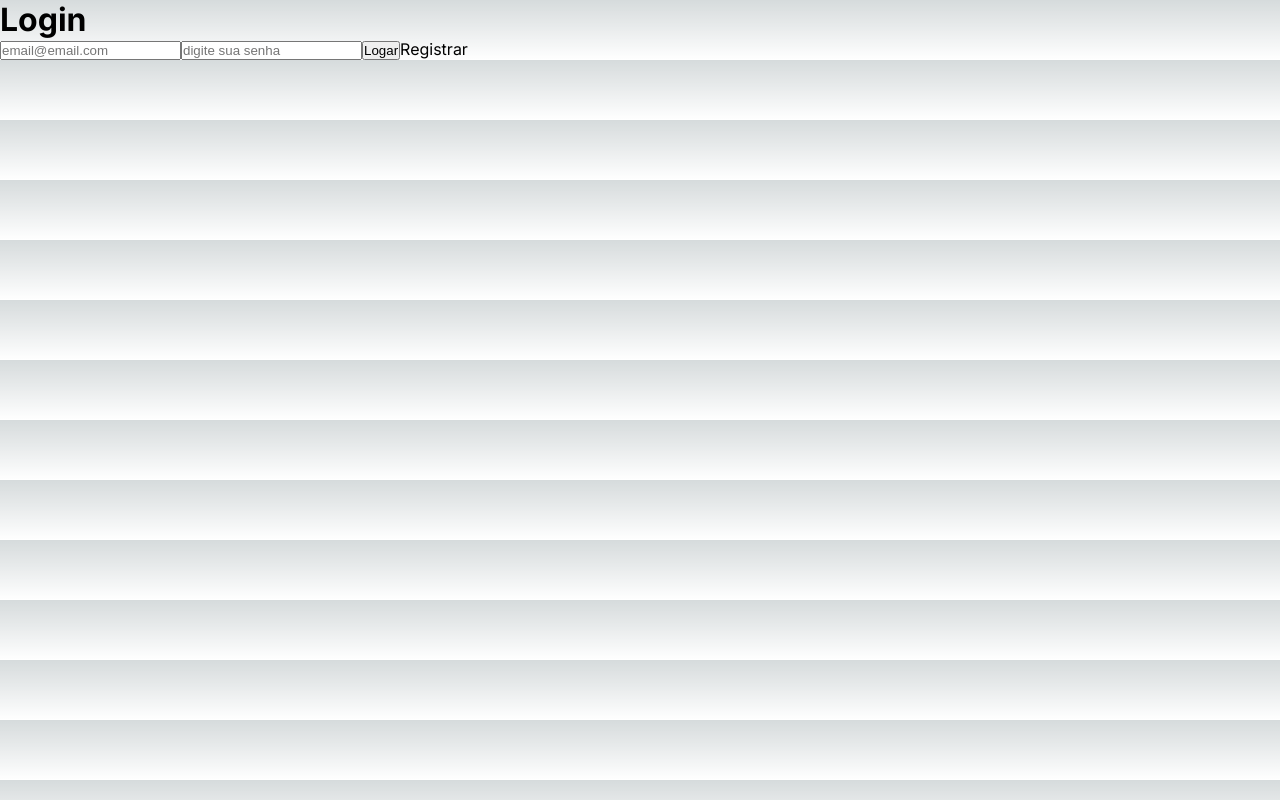
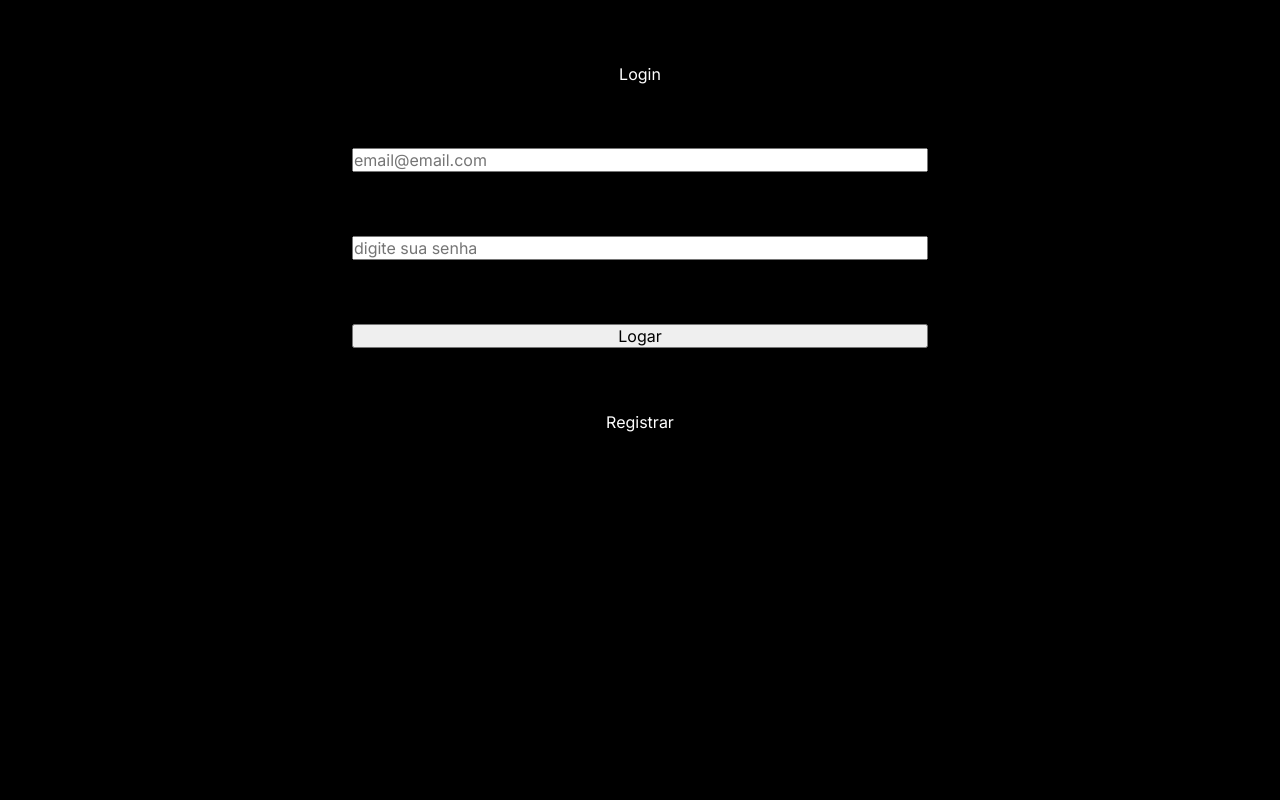
Before and after one commit to ronansalvador/-nextjs-with-prisma, a Next.js app: page /login in a window 1280 px wide. Built offline with nearby package versions, Linux system fonts and the light colour scheme.

Commit message:
feat(css): reset css

```diff
--- a/package.json
+++ b/package.json
@@ -14,7 +14,8 @@
     "jsonwebtoken": "^9.0.2",
     "next": "14.1.0",
     "react": "^18",
-    "react-dom": "^18"
+    "react-dom": "^18",
+    "react-toastify": "^10.0.4"
   },
   "devDependencies": {
     "@types/node": "^20",
--- a/src/app/api/login/route.ts
+++ b/src/app/api/login/route.ts
@@ -31,7 +31,7 @@ export async function POST(req: Request) {
     if (!user) {
       return NextResponse.json(
         {
-          message: 'Email inválido',
+          message: 'Login e/ou senha incorretos.',
         },
         { status: 404 },
       )
@@ -40,10 +40,10 @@ export async function POST(req: Request) {
     const hashOriginal = user.password
     const decrypt = compareHash(password, hashOriginal)
     if (decrypt !== true) {
-      ;('esta dando erro aqui de senha')
+      console.log('esta aqui')
       return NextResponse.json(
         {
-          message: 'Senha incorreta',
+          message: 'Login e/ou senha incorretos.',
         },
         { status: 404 },
       )
--- a/src/app/globals.css
+++ b/src/app/globals.css
@@ -1,107 +1,67 @@
-:root {
-  --max-width: 1100px;
-  --border-radius: 12px;
-  --font-mono: ui-monospace, Menlo, Monaco, "Cascadia Mono", "Segoe UI Mono",
-    "Roboto Mono", "Oxygen Mono", "Ubuntu Monospace", "Source Code Pro",
-    "Fira Mono", "Droid Sans Mono", "Courier New", monospace;
-
-  --foreground-rgb: 0, 0, 0;
-  --background-start-rgb: 214, 219, 220;
-  --background-end-rgb: 255, 255, 255;
-
-  --primary-glow: conic-gradient(
-    from 180deg at 50% 50%,
-    #16abff33 0deg,
-    #0885ff33 55deg,
-    #54d6ff33 120deg,
-    #0071ff33 160deg,
-    transparent 360deg
-  );
-  --secondary-glow: radial-gradient(
-    rgba(255, 255, 255, 1),
-    rgba(255, 255, 255, 0)
-  );
-
-  --tile-start-rgb: 239, 245, 249;
-  --tile-end-rgb: 228, 232, 233;
-  --tile-border: conic-gradient(
-    #00000080,
-    #00000040,
-    #00000030,
-    #00000020,
-    #00000010,
-    #00000010,
-    #00000080
-  );
-
-  --callout-rgb: 238, 240, 241;
-  --callout-border-rgb: 172, 175, 176;
-  --card-rgb: 180, 185, 188;
-  --card-border-rgb: 131, 134, 135;
-}
-
-@media (prefers-color-scheme: dark) {
-  :root {
-    --foreground-rgb: 255, 255, 255;
-    --background-start-rgb: 0, 0, 0;
-    --background-end-rgb: 0, 0, 0;
-
-    --primary-glow: radial-gradient(rgba(1, 65, 255, 0.4), rgba(1, 65, 255, 0));
-    --secondary-glow: linear-gradient(
-      to bottom right,
-      rgba(1, 65, 255, 0),
-      rgba(1, 65, 255, 0),
-      rgba(1, 65, 255, 0.3)
-    );
-
-    --tile-start-rgb: 2, 13, 46;
-    --tile-end-rgb: 2, 5, 19;
-    --tile-border: conic-gradient(
-      #ffffff80,
-      #ffffff40,
-      #ffffff30,
-      #ffffff20,
-      #ffffff10,
-      #ffffff10,
-      #ffffff80
-    );
-
-    --callout-rgb: 20, 20, 20;
-    --callout-border-rgb: 108, 108, 108;
-    --card-rgb: 100, 100, 100;
-    --card-border-rgb: 200, 200, 200;
-  }
+*,
+*::before,
+*::after {
+  box-sizing: border-box;
 }
 
 * {
-  box-sizing: border-box;
+  margin: 0;
   padding: 0;
-  margin: 0;
 }
 
 html,
 body {
-  max-width: 100vw;
-  overflow-x: hidden;
+  min-height: 100%;
+  scroll-behavior: smooth;
 }
 
 body {
-  color: rgb(var(--foreground-rgb));
-  background: linear-gradient(
-      to bottom,
-      transparent,
-      rgb(var(--background-end-rgb))
-    )
-    rgb(var(--background-start-rgb));
+  -webkit-font-smoothing: antialiased;
+}
+
+img,
+picture,
+video,
+canvas,
+svg {
+  display: block;
+  max-width: 100%;
+  height: auto;
+}
+
+input,
+button,
+textarea,
+select {
+  font: inherit;
+}
+
+p,
+h1,
+h2,
+h3,
+h4,
+h5,
+h6,
+a,
+div {
+  font-size: inherit;
+  font-weight: normal;
+  text-wrap: balance;
+  text-size-adjust: auto;
+  overflow-wrap: break-word;
+  vertical-align: baseline;
 }
 
 a {
+  text-decoration: none;
   color: inherit;
-  text-decoration: none;
 }
 
-@media (prefers-color-scheme: dark) {
-  html {
-    color-scheme: dark;
-  }
+iframe {
+  border: 0;
 }
+
+address {
+  font: inherit;
+}
--- a/src/app/login/page.tsx
+++ b/src/app/login/page.tsx
@@ -3,6 +3,9 @@ import React, { useState } from 'react'
 import { useUser } from '../context/userContext'
 import { redirect } from 'next/navigation'
 import Link from 'next/link'
+import { ToastContainer, toast } from 'react-toastify'
+import 'react-toastify/dist/ReactToastify.css'
+import styles from './style.module.css'
 
 interface UserType {
   id: Number | String
@@ -28,9 +31,14 @@ const LoginPage = () => {
   const { user, changeUser } = useUser()
   const URL = process.env.NEXT_PUBLIC_URL_API
 
+  const showToastError = (mensagem: string) => {
+    toast.error(mensagem, {
+      position: 'top-right',
+    })
+  }
+
   const logar = async (e: React.FormEvent) => {
     e.preventDefault()
-
     try {
       const response = await fetch(`${URL}/api/login`, {
         method: 'POST',
@@ -41,11 +49,11 @@ const LoginPage = () => {
       })
 
       if (!response.ok) {
-        throw new Error(`Erro na solicitação: ${response.statusText}`)
+        const error = await response.json()
+        showToastError(error.message)
       }
 
       const newUser: User = await response.json()
-
       changeUser(newUser)
     } catch (error) {
       if (error instanceof Error) {
@@ -54,9 +62,9 @@ const LoginPage = () => {
     }
   }
   return (
-    <div>
+    <div className={styles.page_login}>
       <h1>Login</h1>
-      <form onSubmit={logar}>
+      <form onSubmit={logar} className={styles.form_login}>
         <input
           type="email"
           name="email"
@@ -78,6 +86,7 @@ const LoginPage = () => {
         <button type="submit">Logar</button>
         <Link href="/register">Registrar</Link>
       </form>
+      <ToastContainer />
       {user.name && redirect('/')}
     </div>
   )
--- /dev/null
+++ b/src/app/login/style.module.css
@@ -0,0 +1,18 @@
+.page_login {
+  background-color: black;
+  color: white;
+  text-align: center;
+  height: 100vh;
+  padding: 4rem;
+  display: flex;
+  flex-direction: column;
+  gap: 4rem;
+}
+
+.form_login {
+  display: flex;
+  flex-direction: column;
+  gap: 4rem;
+  width: 50%;
+  margin-inline: auto;
+}
```
Also changed, not shown: src/app/page.module.css (+2 -224 lines), 1 other file (tests, documents, lock files or other folders).
